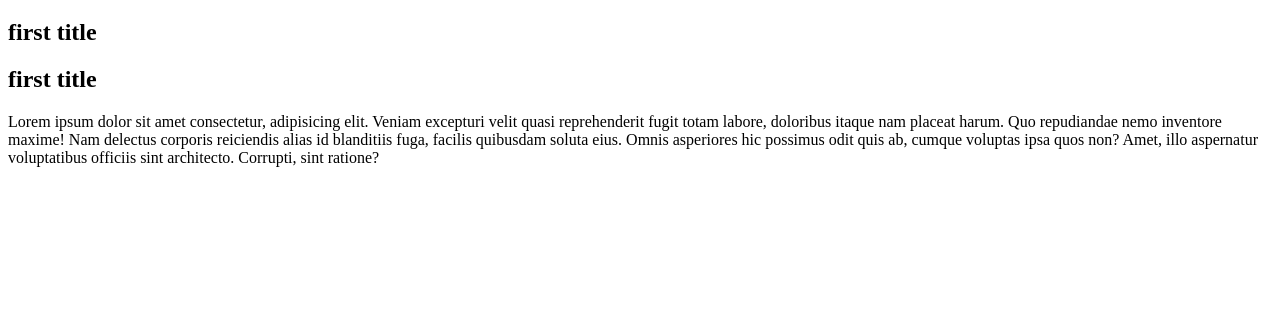
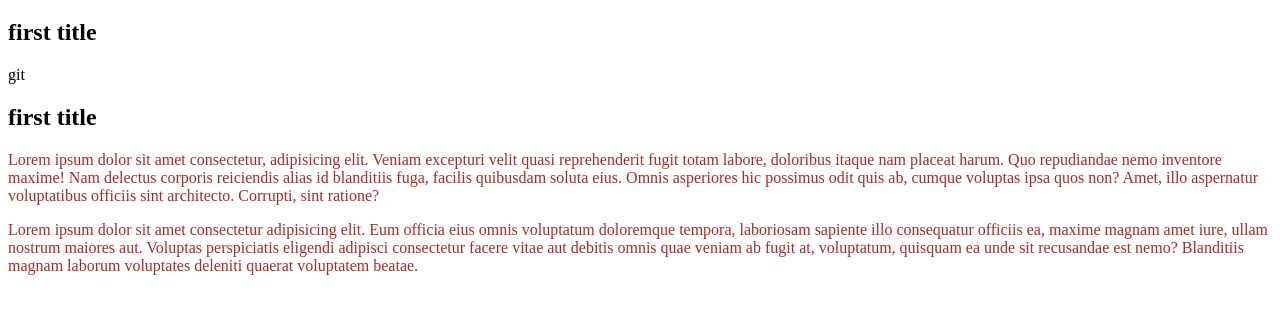
Before and after one commit to suchona123/my-first-report, a plain HTML site: page index.html in a window 1280 px wide. Shown: the part 61-374 px from the top of the page. Drawn offline with Linux system fonts and the light colour scheme.

Commit message:
color added

```diff
--- a/index.html
+++ b/index.html
@@ -4,11 +4,17 @@
     <meta charset="UTF-8">
     <meta name="viewport" content="width=device-width, initial-scale=1.0">
     <title>My first report</title>
+    <style>
+        p{
+            color: brown;
+        }
+    </style>
 </head>
 <body>
     <h1>first title</h1>
-    <h2>first title</h2>
+    <h2>first title</h2>git
     <h2>first title</h2>
     <p>Lorem ipsum dolor sit amet consectetur, adipisicing elit. Veniam excepturi velit quasi reprehenderit fugit totam labore, doloribus itaque nam placeat harum. Quo repudiandae nemo inventore maxime! Nam delectus corporis reiciendis alias id blanditiis fuga, facilis quibusdam soluta eius. Omnis asperiores hic possimus odit quis ab, cumque voluptas ipsa quos non? Amet, illo aspernatur voluptatibus officiis sint architecto. Corrupti, sint ratione?</p>
+    <p>Lorem ipsum dolor sit amet consectetur adipisicing elit. Eum officia eius omnis voluptatum doloremque tempora, laboriosam sapiente illo consequatur officiis ea, maxime magnam amet iure, ullam nostrum maiores aut. Voluptas perspiciatis eligendi adipisci consectetur facere vitae aut debitis omnis quae veniam ab fugit at, voluptatum, quisquam ea unde sit recusandae est nemo? Blanditiis magnam laborum voluptates deleniti quaerat voluptatem beatae.</p>
 </body>
 </html>
```
